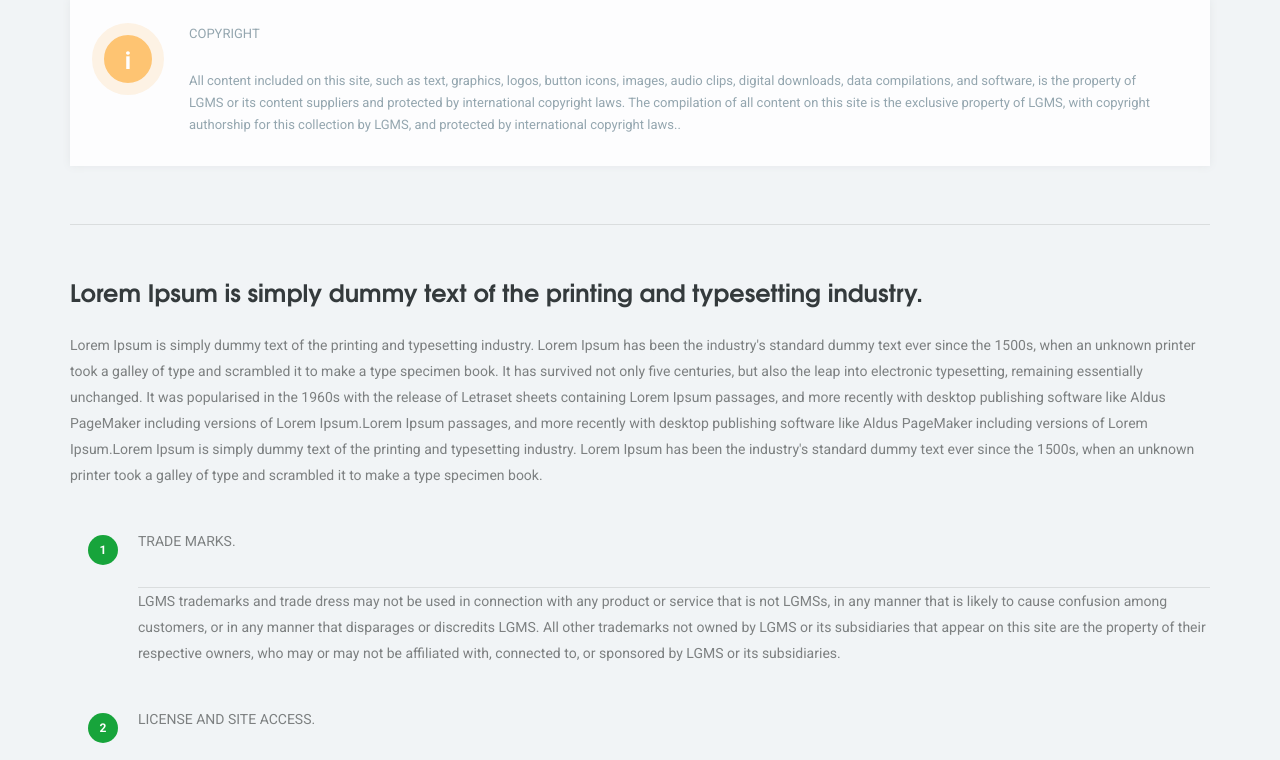
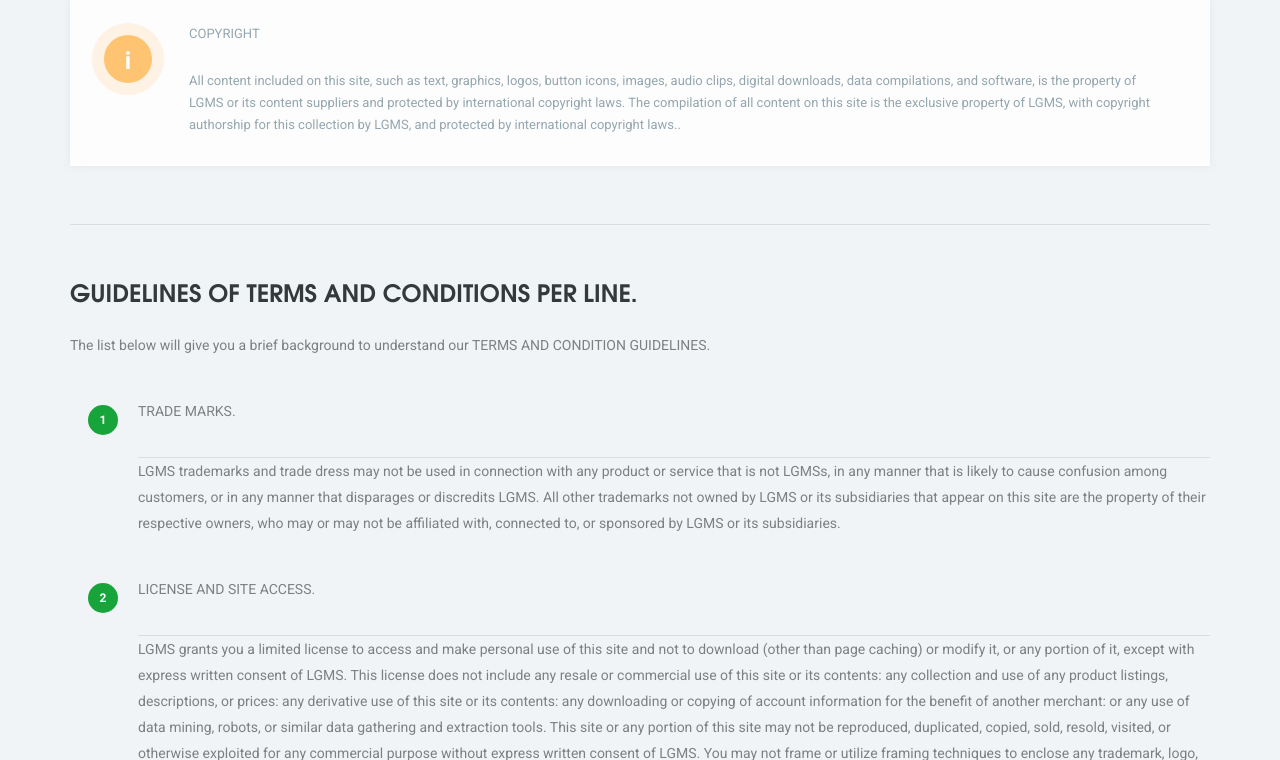
Before and after one commit to 42force/online_lgms, a Django app: template lgmssis/templates/flatpages/terms.html in a window 1280 px wide. Shown: the part 2773-3533 px from the top of the page. Run offline with Django 3.2, Linux system fonts and the light colour scheme; the template is opened without the code that fills it, so the values that code supplies are empty; some libraries are stand-ins or nearby versions.

Commit message:
TERMS OF USE

```diff
--- a/lgmssis/templates/flatpages/terms.html
+++ b/lgmssis/templates/flatpages/terms.html
@@ -40,12 +40,8 @@
       <hr>
       <div class="row">
         <div class="col-sm-12 padding-top">
-          <h3>Lorem Ipsum is simply dummy text of the printing and typesetting industry.</h3>
-          <p>Lorem Ipsum is simply dummy text of the printing and typesetting industry. Lorem Ipsum has been the industry's standard dummy text ever since the 1500s, when an unknown printer took a galley of type and scrambled it to make a type
-            specimen book. It has survived not only five centuries, but also the leap into electronic typesetting, remaining essentially unchanged. It was popularised in the 1960s with the release of Letraset sheets containing Lorem Ipsum passages,
-            and more recently with desktop publishing software like Aldus PageMaker including versions of Lorem Ipsum.Lorem Ipsum passages, and more recently with desktop publishing software like Aldus PageMaker including versions of Lorem
-            Ipsum.Lorem Ipsum is simply dummy text of the printing and typesetting industry. Lorem Ipsum has been the industry's standard dummy text ever since the 1500s, when an unknown printer took a galley of type and scrambled it to make a type
-            specimen book. </p>
+          <h3>GUIDELINES OF TERMS AND CONDITIONS PER LINE.</h3>
+          <p>The list below will give you a brief background to understand our TERMS AND CONDITION GUIDELINES. </p>
           <ol class="ord-listing">
             <li>TRADE MARKS. </li>
             <p>LGMS trademarks and trade dress may not be used in connection with any product or service that is not LGMSs, in any manner that is likely to cause confusion among customers, or in any manner that disparages or discredits LGMS. All other trademarks not owned by LGMS or its subsidiaries that appear on this site are the property of their respective owners, who may or may not be affiliated with, connected to, or sponsored by LGMS or its subsidiaries.</p>
```
